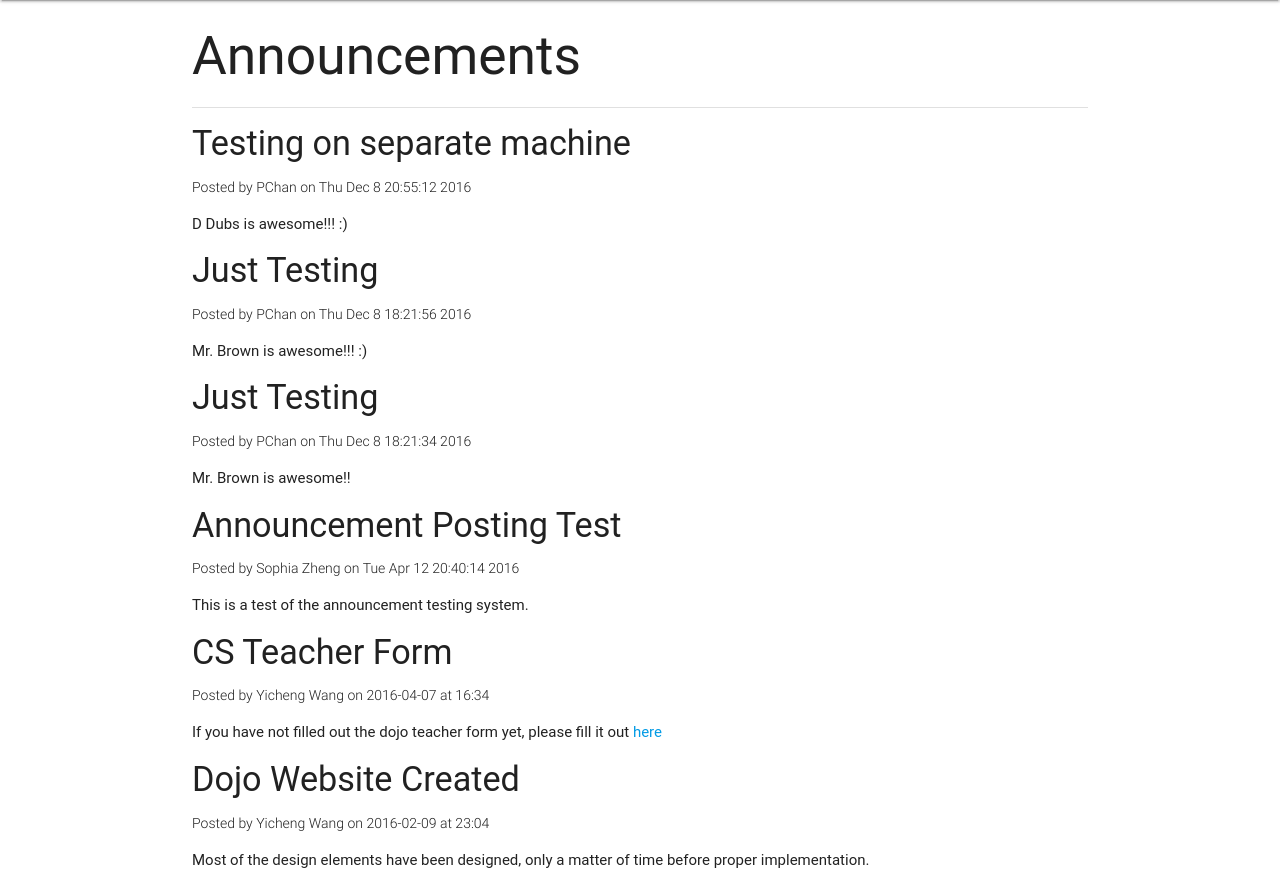
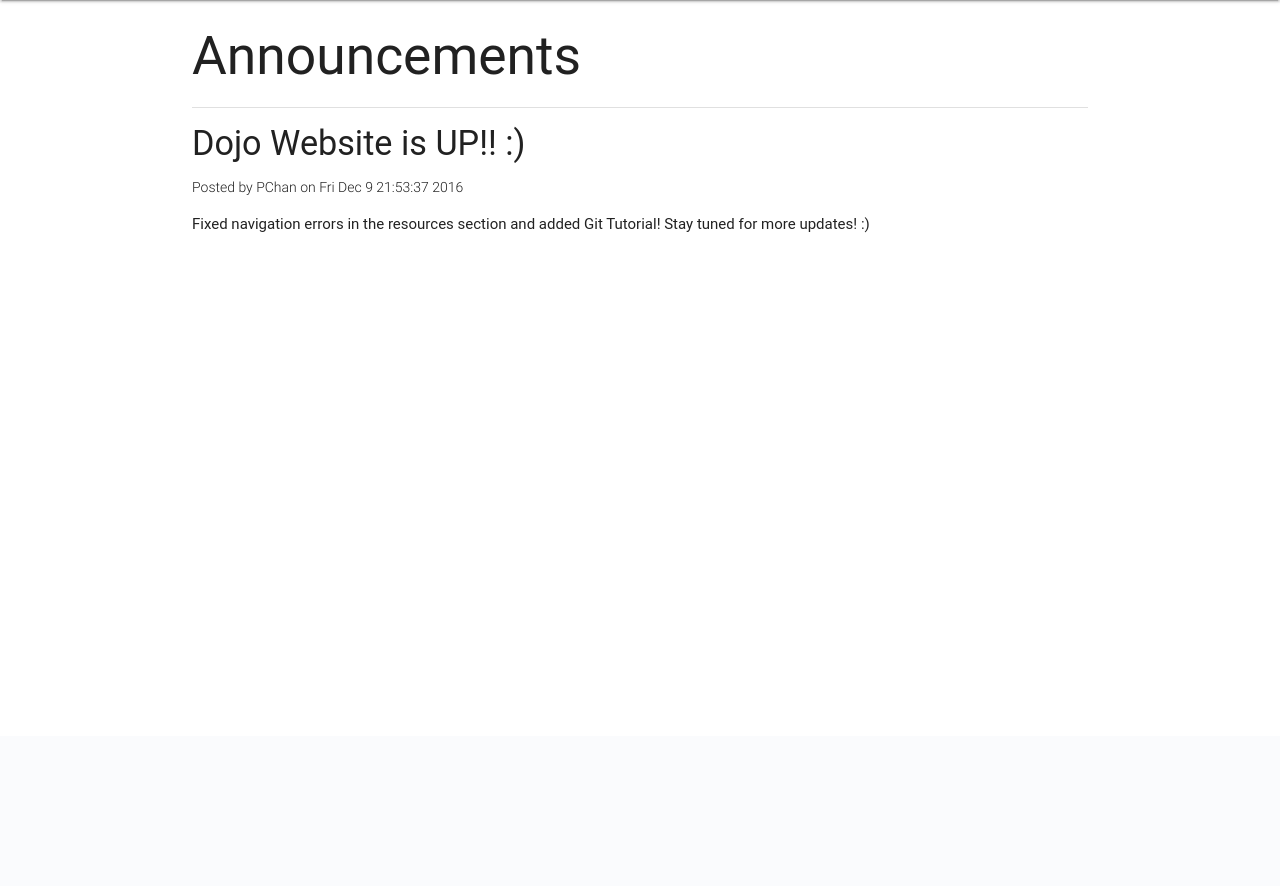
Before and after one commit to StuyCSDojo/dojo-website, a Flask app: page / in a window 1280 px wide. Shown: the part 64-950 px from the top of the page. After the commit the page ends 297 px from the top, so only its background shows below. Run offline with Flask 2, Linux system fonts and the light colour scheme; some libraries are stand-ins or nearby versions; some web fonts are replaced.

Commit message:
Modified heading for git, fixed bug on announcement page, modified start_server to use port 80

```diff
--- a/templates/index.html
+++ b/templates/index.html
@@ -23,27 +23,7 @@
 {% block container %}
 <h2>Announcements</h2>
 <div class='divider'></div>
-
-<h4>Testing on separate machine</h4>
-<p class='condensed light a_info'>Posted by PChan on Thu Dec  8 20:55:12 2016</p>
-<p>D Dubs is awesome!!! :)</p>
-<h4>Just Testing</h4>
-<p class='condensed light a_info'>Posted by PChan on Thu Dec  8 18:21:56 2016</p>
-<p>Mr. Brown is awesome!!! :)</p>
-<h4>Just Testing</h4>
-<p class='condensed light a_info'>Posted by PChan on Thu Dec  8 18:21:34 2016</p>
-<p>Mr. Brown is awesome!!</p>
-<h4>Announcement Posting Test</h4>
-<p class='condensed light a_info'>Posted by Sophia Zheng on Tue Apr 12 20:40:14 2016</p>
-<p>This is a test of the announcement testing system.</p>
-<h4>CS Teacher Form</h4>
-<p class='condensed light a_info'>Posted by Yicheng Wang on 2016-04-07 at 16:34</p>
-<p>If you have not filled out the dojo teacher form yet, please fill it out <a
-    href='https://docs.google.com/forms/d/1uQ6WxbO4DqpeOrpoO0m1IW2EvlFv_Js7XS-bIOycs1s/viewform'>here</a>
-</p>
-
-<h4>Dojo Website Created</h4>
-<p class='condensed light a_info'>Posted by Yicheng Wang on 2016-02-09 at 23:04</p>
-<p>Most of the design elements have been designed, only a matter of
-time before proper implementation.</p>
+<h4>Dojo Website is UP!! :)</h4>
+<p class='condensed light a_info'>Posted by PChan on Fri Dec  9 21:53:37 2016</p>
+<p>Fixed navigation errors in the resources section and added Git Tutorial!  Stay tuned for more updates! :)</p>
 {% endblock %}
--- a/templates/tutorials/git.html
+++ b/templates/tutorials/git.html
@@ -51,7 +51,7 @@
 <p>After making your changes:</p>
 <codeblock>  $ git add &ltfilename&gt/&ltdirectoryName&gt <em>OR</em> git add . -A<br>  $ git commit -am &ltyour commit message&gt<br>  // Make sure you push your changes upstream or the teacher can't see your changes<br>  $ git push</codeblock>
 
-<p>GitHub Basic Operations</p>
+<h5><b><i><u>GitHub Basic Operations</u></i></b></h5>
 <p><strong>Cloning a repo:</strong> Make a copy of the repo onto your local machine.  Repo links are defined above</p>
 <codeblock>  $ git clone &ltrepo link&gt</codeblock>
 
```
Also changed, not shown: 1 other file.
